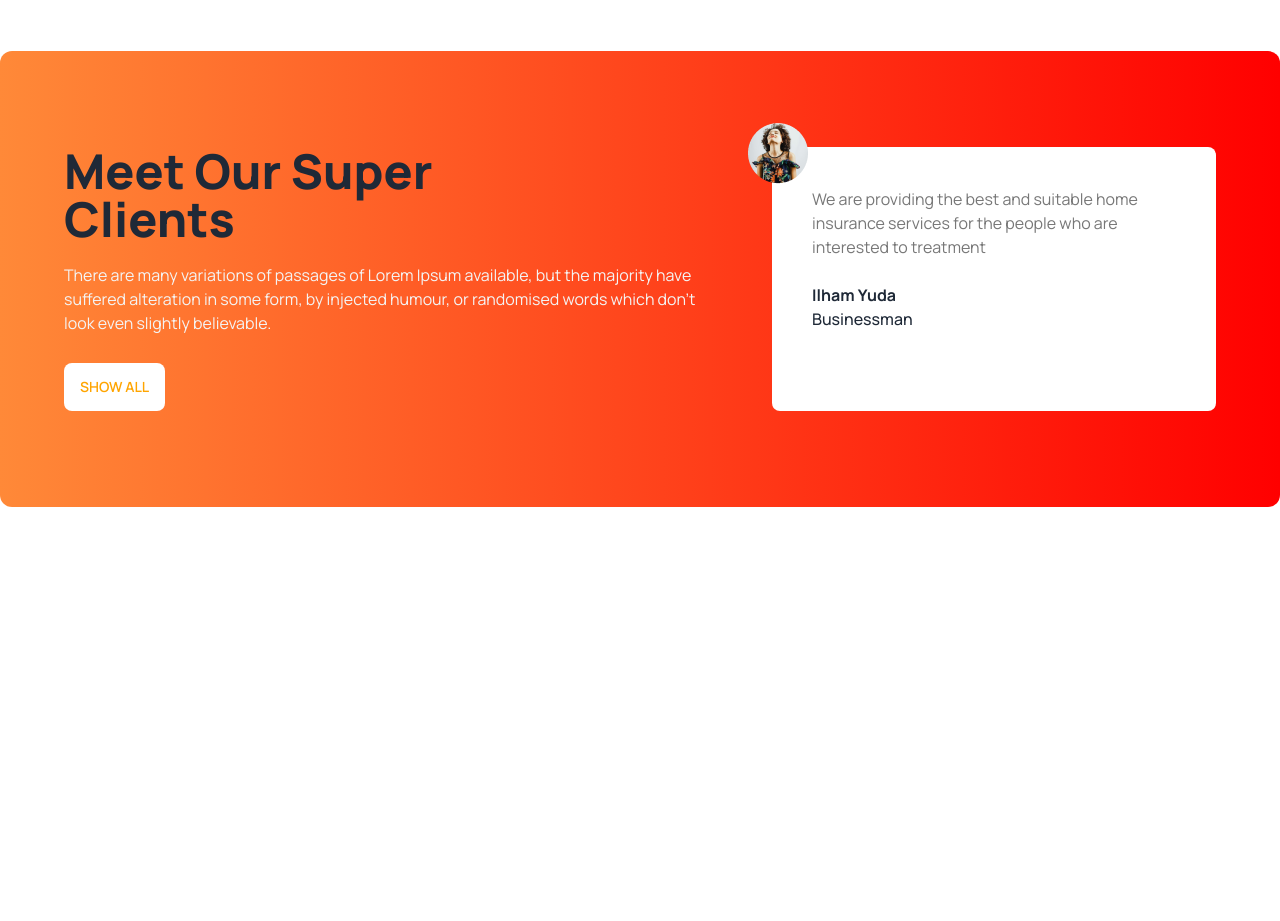
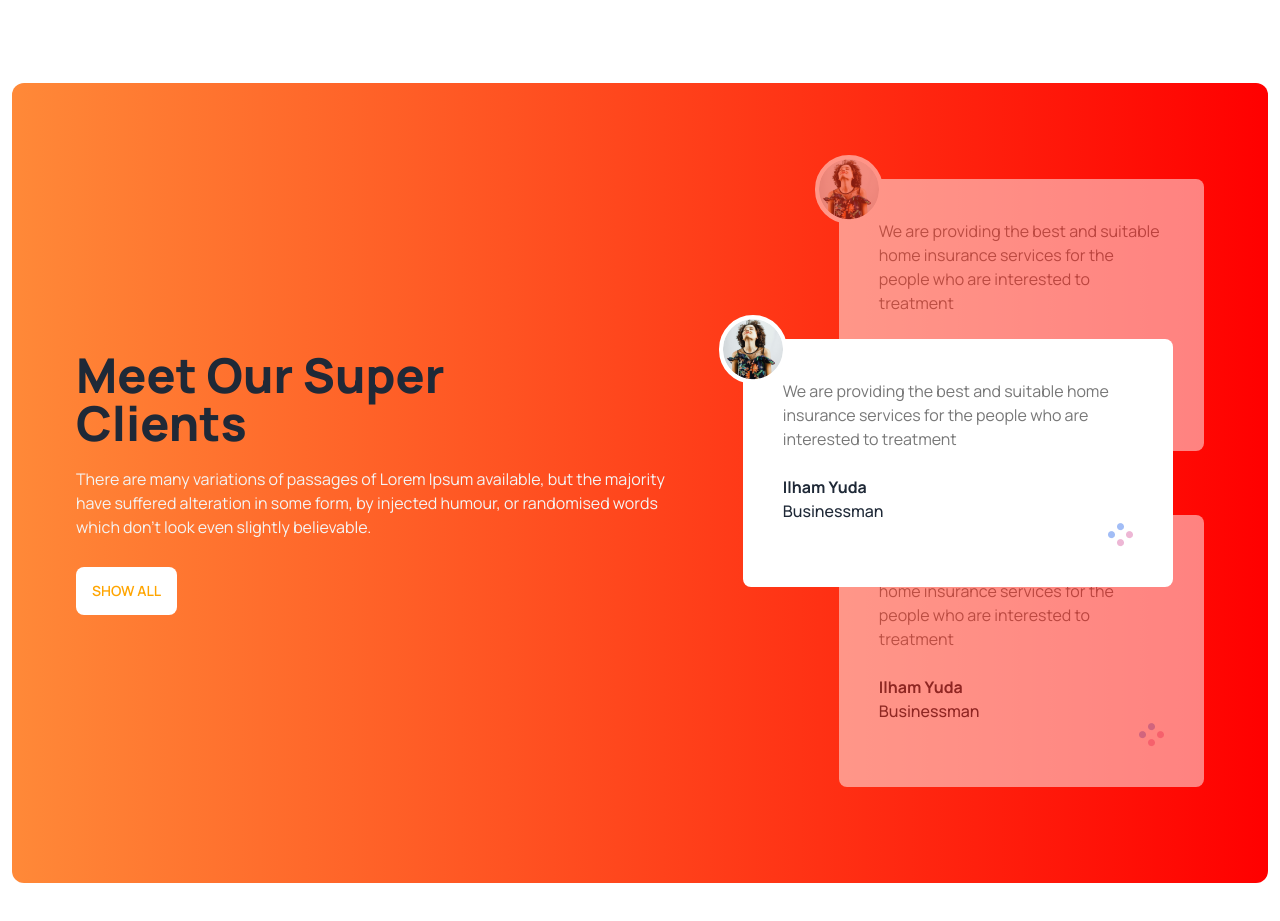
Before and after one commit to mahfuzar175/tea-house-website, a plain HTML site: page index.html in a window 1280 px wide. Shown: the part 1880-2801 px from the top of the page. Before the commit the page ends 2483 px from the top, so only its background shows below. Drawn offline with nearby package versions, Linux system fonts and the light colour scheme.

Commit message:
super section added

```diff
--- a/index.html
+++ b/index.html
@@ -108,7 +108,7 @@
         <!-- great tea fresh tea section -->
 
         <section class="my-32 flex gap-12 flex-col lg:flex-row">
-            <div class="grid gap-8 grid-cols-1 md:grid-cols-2 flex-1">
+            <div class="grid gap-8 m-4 grid-cols-1 md:grid-cols-2 flex-1">
                 <div class="rounded-xl bg-gradient-to-r from-red-600 to-amber-500 opacity-10 h-36"></div>
                 <div class="row-span-2 bg-[#E6A6231A] rounded-lg px-8 py-12 flex justify-center items-center">
                     <img src="./images/fresh-1.png" alt="">
@@ -116,10 +116,10 @@
                 <div class="row-span-2 bg-[#5776391A] rounded-lg px-8 py-12 flex justify-center items-center">
                     <img src="./images/fresh-2.png" alt="">
                 </div>
-                <div class="rounded-xl bg-gradient-to-r from-[#D9D9D9] to-[#FFFFFF] opacity-10 h-36"></div>
+                <div class="rounded-xl bg-gradient-to-r from-gray-600 to-gray-300 opacity-10 h-36"></div>
 
             </div>
-            <div class="space-y-5 flex-1">
+            <div class="space-y-5 flex-1 m-4">
                 <h3 class="text-5xl font-extrabold">Great Tea, Freshly <br> Presented</h3>
                 <p class="text-[#777]">
                     The meaning of gong cha is chanese is to provide the best tea to emperor from all possessions . It represents the highest quality and self expectation. Establishing in 2006, Gong cha had been deeply appreciated by its custoers  because of good words of mouth and unique customized service orginated from Taiwan.
@@ -131,7 +131,8 @@
             </div>
         </section>
         <!-- super client section -->
-        <section class="flex flex-col lg:flex-row gap-12 my-24 px-16 py-24 rounded-xl bg-gradient-to-r from-[#FF8938] to-[#f00]">
+        <section class="flex flex-col m-3 lg:flex-row gap-12 my-24 px-16 py-24 rounded-xl bg-gradient-to-r from-[#FF8938] to-[#f00]">
+          <div class="flex lg:pr-28 items-center">
             <div>
               <h2 class="text-5xl font-extrabold">
                 Meet Our Super<br>Clients
@@ -139,12 +140,39 @@
               <p class="text-[#F4F4F4] mt-5 mb-7">There are many variations of passages of Lorem Ipsum available, but the majority have suffered alteration in some form, by injected humour, or randomised words which don't look even slightly believable.</p>
               <button class="btn btn-primary bg-white text-[orange] border-none">Show All</button>
             </div>
-          <!-- review -->
-          <div class=" relative p-10 rounded-lg bg-white">
-            <img class="absolute -left-6 -top-6" src="./images/client.png" alt="">
+          </div>
+          <!-- review container -->
+          <div class="relative">
+            <!-- next review -->
+            <div class="relative z-10 mb-16 opacity-50 p-10 rounded-lg bg-white">
+              <img class="absolute -left-6 -top-6 border-4 border-white bg-white rounded-full" src="./images/client.png" alt="">
               <p class="text-[#777]">We are providing the best and suitable home insurance services for the people who are interested to treatment</p>
               <h4 class="font-bold mt-6">Ilham Yuda</h4>
               <p class="font-medium font-[#5D5A6F]">Businessman</p>
+              <div class="flex justify-end">
+                <img src="./images/circles.png" alt="">
+              </div>
+            </div>
+            <!-- current review -->
+            <div class="absolute z-20 top-40 lg:-left-24 lg:w-[430px] p-10 rounded-lg bg-white">
+              <img class="absolute -left-6 -top-6 border-4 border-white bg-white rounded-full" src="./images/client.png" alt="">
+              <p class="text-[#777]">We are providing the best and suitable home insurance services for the people who are interested to treatment</p>
+              <h4 class="font-bold mt-6">Ilham Yuda</h4>
+              <p class="font-medium font-[#5D5A6F]">Businessman</p>
+              <div class="flex justify-end">
+                <img src="./images/circles.png" alt="">
+              </div>
+            </div>
+            <!--previous review -->
+            <div class="relative z-10 opacity-50 p-10 rounded-lg bg-white">
+              <img class="absolute -left-6 -top-6 border-4 border-white bg-white rounded-full" src="./images/client.png" alt="">
+              <p class="text-[#777]">We are providing the best and suitable home insurance services for the people who are interested to treatment</p>
+              <h4 class="font-bold mt-6">Ilham Yuda</h4>
+              <p class="font-medium font-[#5D5A6F]">Businessman</p>
+              <div class="flex justify-end">
+                <img src="./images/circles.png" alt="">
+              </div>
+            </div>
           </div>
         </section>
     </main>
```
Lines whose indentation alone changed are shown as unchanged.
